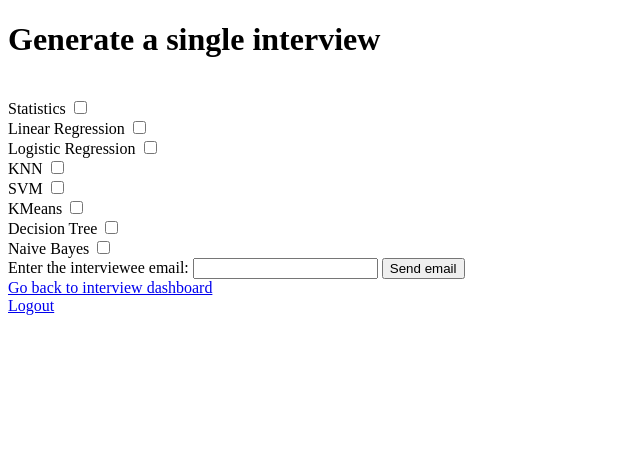
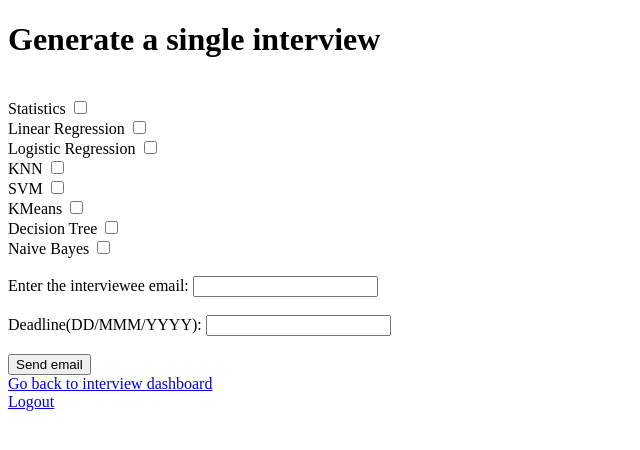
Before and after one commit to coderkol95/Interview_chatbot, a Flask app: page /single_interview_generation in a window 1280 px wide. Shown: the top 450 px of the page, without its empty margins (0-640 px from the left). Run offline with Flask 2, Linux system fonts and the light colour scheme; a user stored in the database is signed in.

Commit message:
Added deadline as a form input

```diff
--- a/client_webapp/app.py
+++ b/client_webapp/app.py
@@ -8,8 +8,6 @@ from wtforms.validators import InputRequired, Length, ValidationError
 from flask_bcrypt import Bcrypt
 import numpy as np
 from flask_mail import Mail, Message
-
-deadline='28-Sep-2021'
 
 app = Flask(__name__)
 mail = Mail(app)
@@ -125,6 +123,8 @@ def single_interview_generation():
         emailt = request.form.get("email")
         print(test_topics,"\n", emailt)
         random_pass = np.random.randint(1000000000)
+        deadline = request.form.get("deadline")
+
         #Not to be sent. Ask user to register instead. Also can obtain user details like age etc.
         #Also send email data to SQLdb and check at client side later
 
--- a/client_webapp/templates/single_interview_generation.html
+++ b/client_webapp/templates/single_interview_generation.html
@@ -16,10 +16,15 @@
         SVM <input type="checkbox" value="SVM" name="topic"><br>
         KMeans <input type="checkbox" value="KMeans" name="topic"><br>
         Decision Tree <input type="checkbox" value="Decision Tree" name="topic"><br>
-        Naive Bayes <input type="checkbox" value="Naive Bayes" name="topic">  <br>
+        Naive Bayes <input type="checkbox" value="Naive Bayes" name="topic">  <br><br>
+
         <label for="email">Enter the interviewee email:</label>
-        <input type="email" id="email" name="email">
-        <input type='submit', value="Send email">
+        <input type="email" id="email" name="email"><br><br>
+
+        <label for="deadline">Deadline(DD/MMM/YYYY):</label>
+        <input type="text" id="deadline" name="deadline"><br><br>
+
+        <input type='submit', value="Send email"><br>
     </form>
     <a href ="{{url_for('dashboard')}}">Go back to interview dashboard</a><br>
     <a href ="{{url_for('logout')}}">Logout</a><br>
```
Also changed, not shown: 2 other files.
